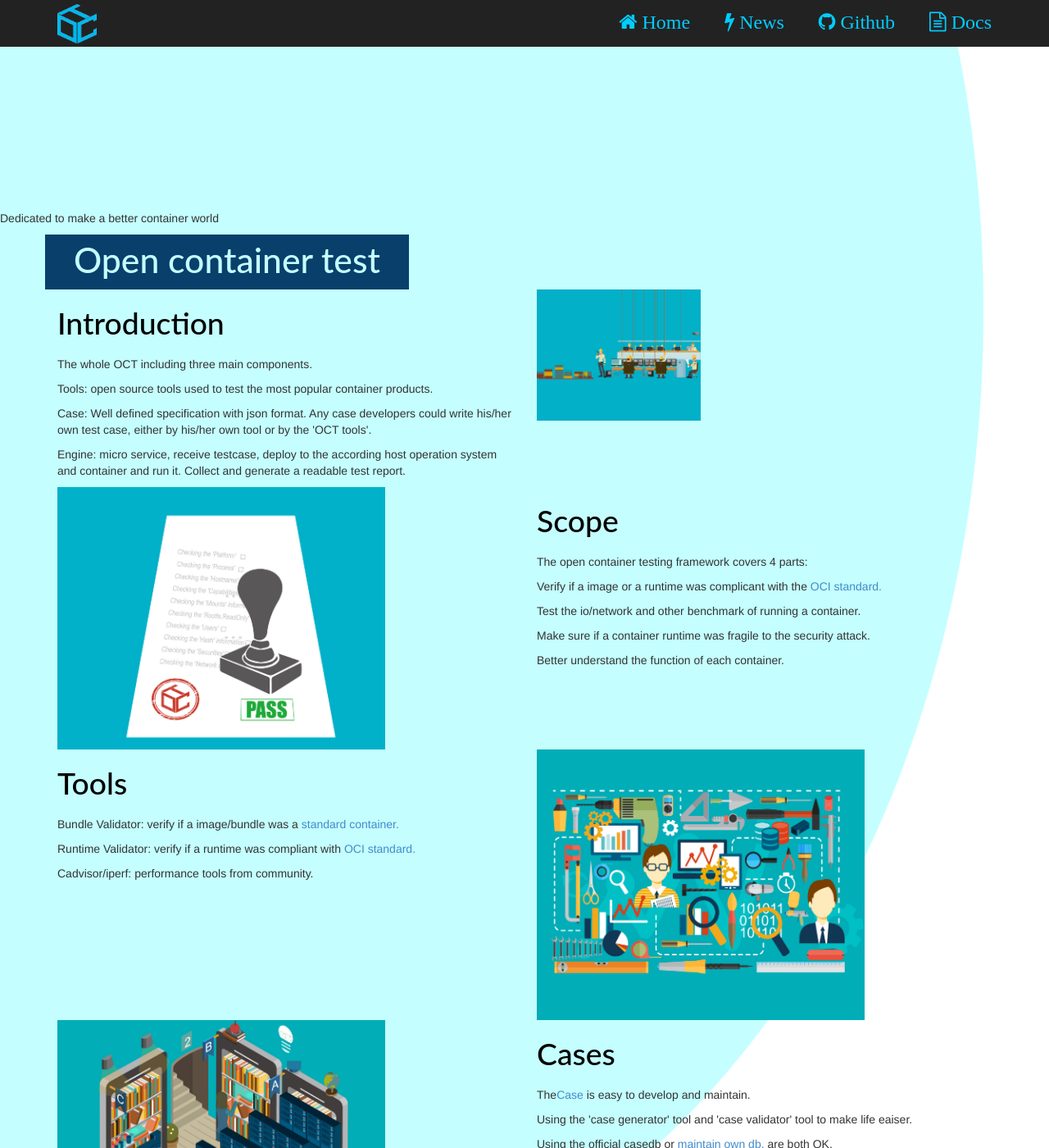
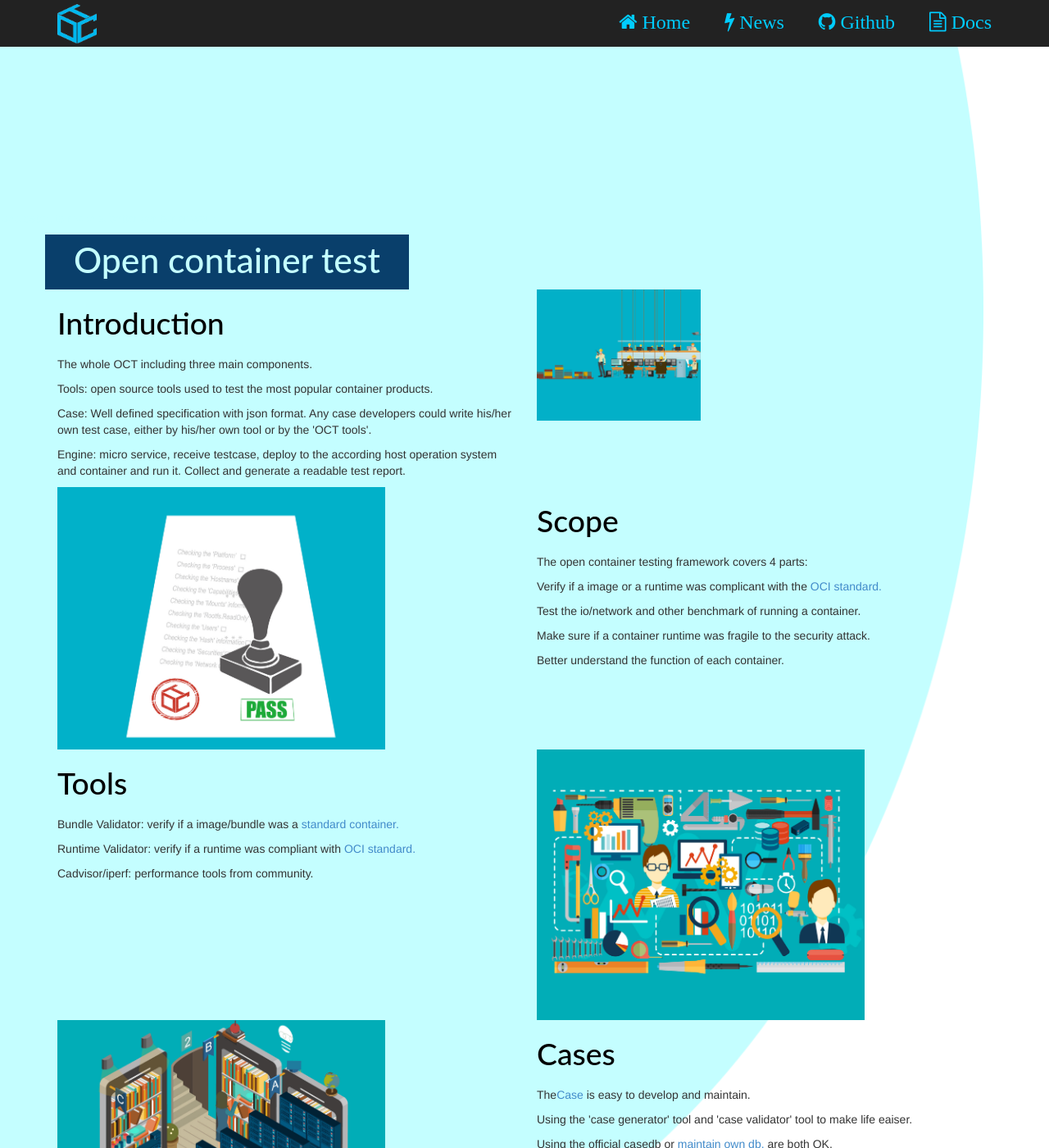
Before and after one commit to ociweb/ociweb.github.io, a Jekyll site: the page index.html, which Jekyll copies as it is, in a window 1280 px wide and 1400 px high, scrolled down 852 px. Shown: the whole window at 82% size. Built offline with Jekyll 4.4.1, drawn with Linux system fonts in a browser that asks for light colours; some web fonts are replaced.

Commit message:
Update style.css

```diff
--- a/assets/css/style.css
+++ b/assets/css/style.css
@@ -285,7 +285,7 @@
   text-decoration: underline;
 }
 
-.p12 {
+p12 {
  color: #c4feff;
  size: 30pt;
  font: DokChampa;
```
